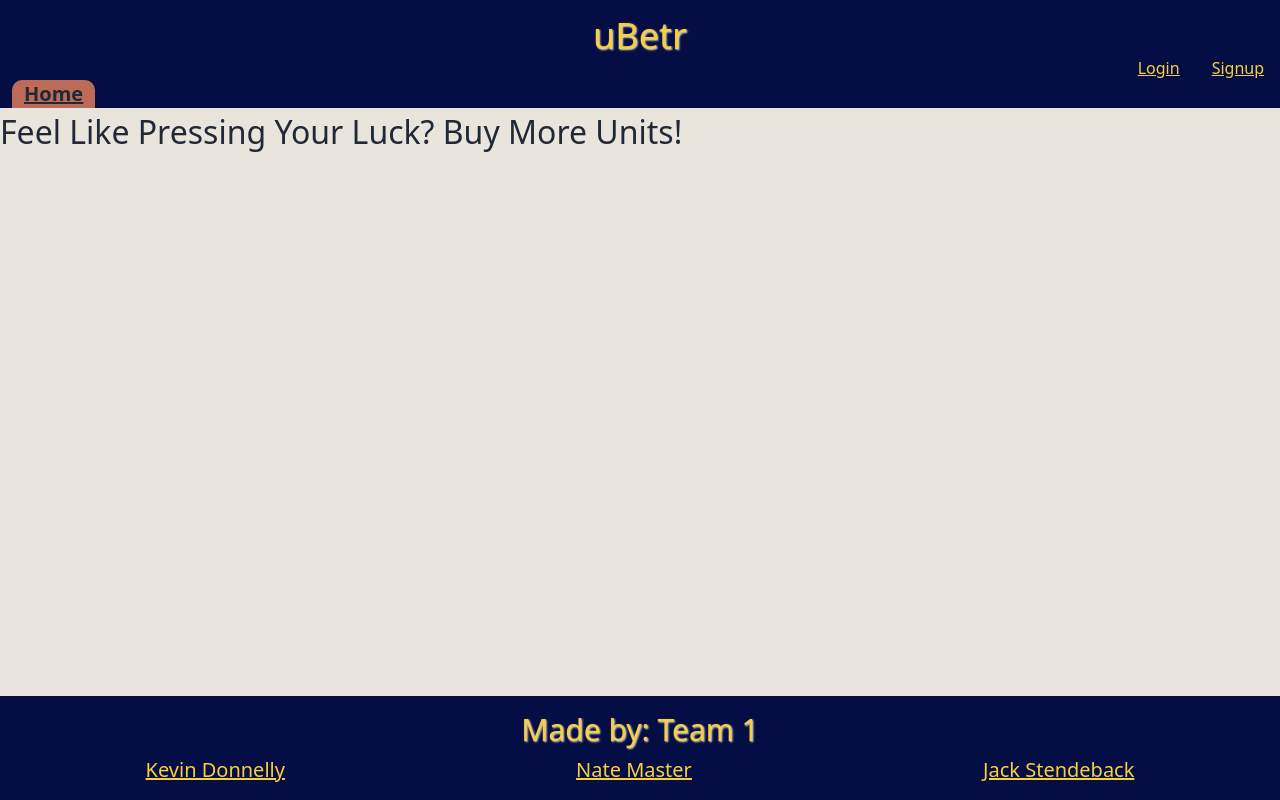
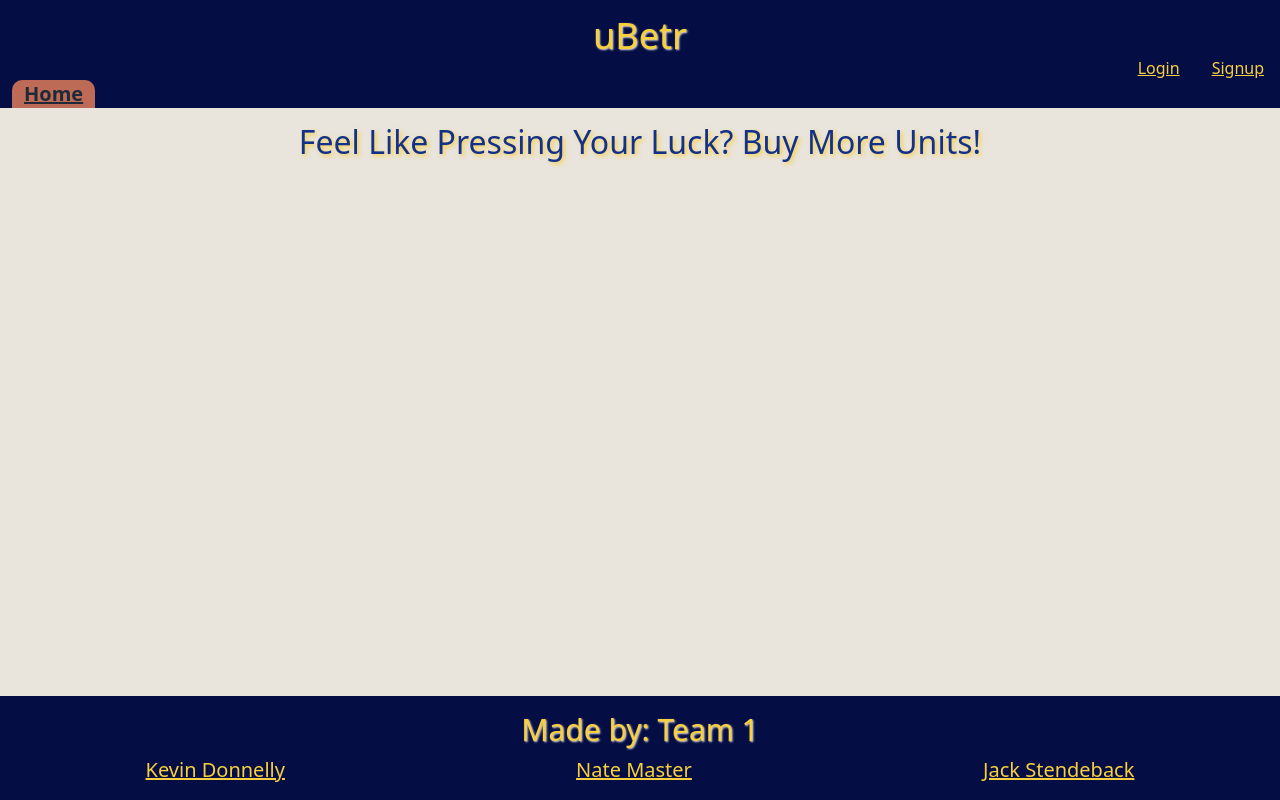
Before and after one commit to natejmaster/sports-gambling-odds-comp, a React (Vite) app in the folder client/: page /buyunits in a window 1280 px wide. Built offline with nearby package versions, Linux system fonts and the light colour scheme; no server answers.

Commit message:
editing buy units react page

```diff
--- a/client/src/index.css
+++ b/client/src/index.css
@@ -87,6 +87,14 @@
   }
 }
 
+#parent-title {
+  display: flex;
+  justify-content: center;
+  padding-top: 10px;
+}
+
 #buy-units-title {
   font-size: 2rem;
+  color: #143189;
+  text-shadow: 2px 2px 4px #f8d03e;
 }
--- a/client/src/pages/BuyUnits.jsx
+++ b/client/src/pages/BuyUnits.jsx
@@ -1,7 +1,7 @@
 import '../index.css';
 export default function BuyUnits() {
     return (
-        <div>
+        <div id="parent-title">
             <h1 id="buy-units-title">Feel Like Pressing Your Luck? Buy More Units!</h1>
         </div>
     )
```
